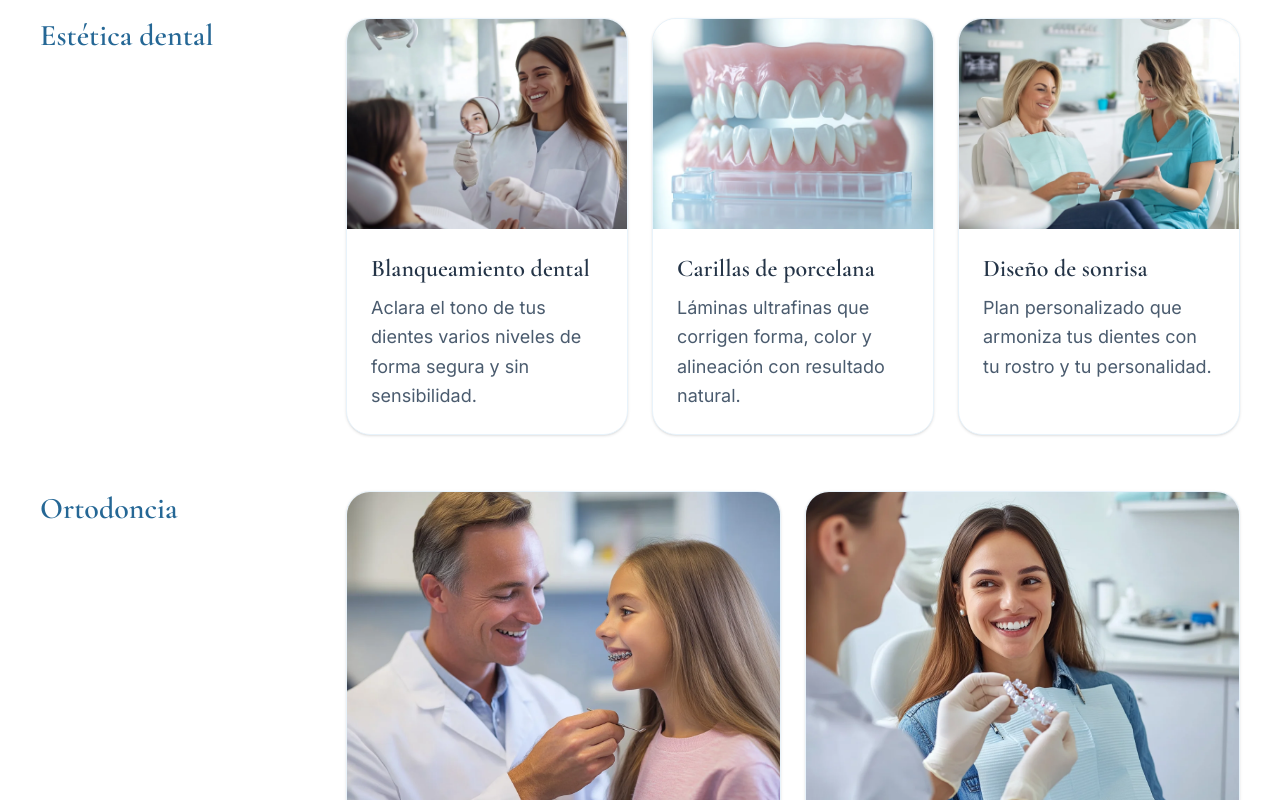
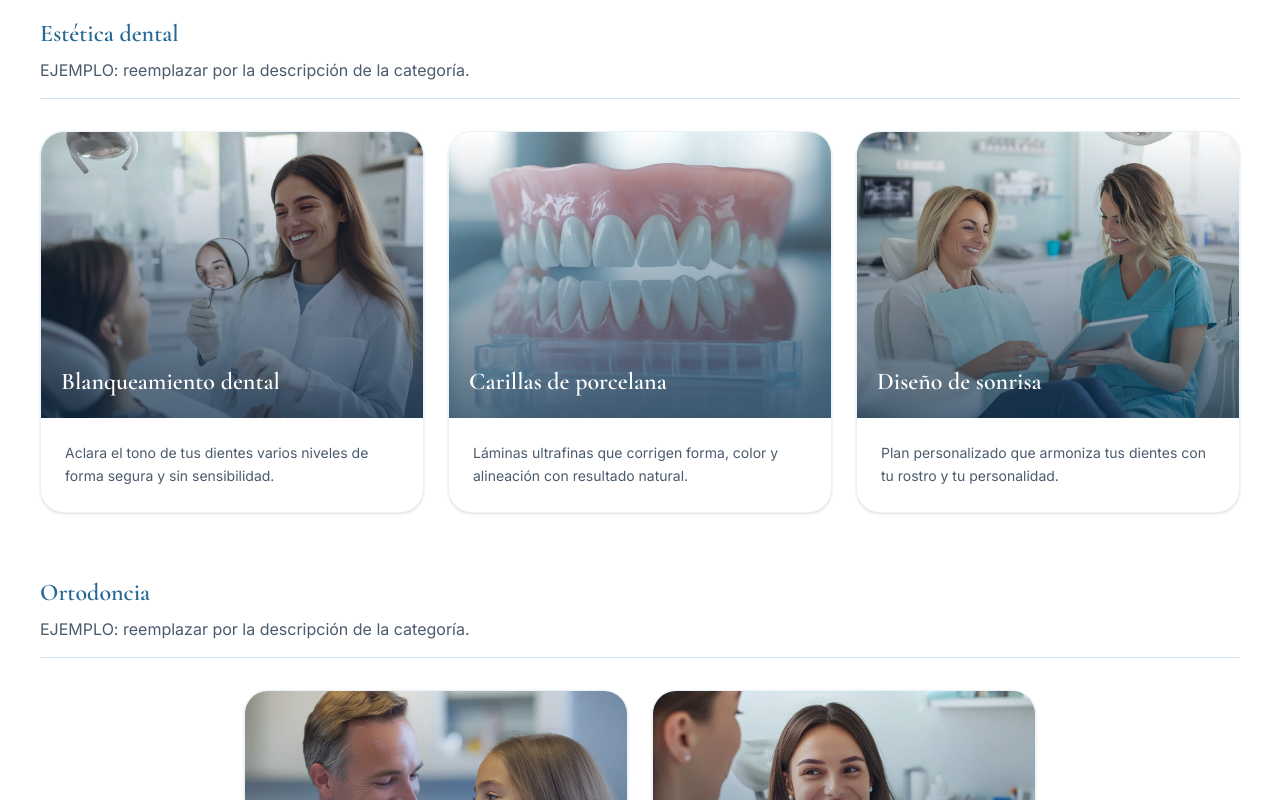
Before and after one commit to cristian596/Dental-Prime, a React (Vite) app: page / in a window 1280 px wide. Shown: the part 1240-2040 px from the top of the page. Built offline with nearby package versions, Linux system fonts and the light colour scheme.

Commit message:
changes: arreglos visuales a la seccion de tratamientos

```diff
--- a/src/components/sections/Treatments.tsx
+++ b/src/components/sections/Treatments.tsx
@@ -5,48 +5,54 @@ import { Section } from '../ui/Section'
 import type { SectionTone } from '../ui/Section'
 import { SectionTitle } from '../ui/SectionTitle'
 
-// Clases completas para que Tailwind las detecte. Cada categoría llena su fila sin tarjetas huérfanas.
-const columnsByCount: Record<number, string> = {
-  1: 'xl:grid-cols-1',
-  2: 'xl:grid-cols-2',
-  3: 'xl:grid-cols-3',
-}
-
 export function Treatments({ tone }: { tone: SectionTone }) {
   const { treatments: t } = clinic
   return (
     <Section id={t.id} tone={tone} labelledBy={`${t.id}-titulo`}>
       <SectionTitle id={`${t.id}-titulo`} title={t.title} subtitle={t.subtitle} />
-      <div className="space-y-14">
+      <div className="space-y-16">
         {t.categories.map((category) => {
           const items = treatments.filter((item) => item.category === category.id)
           if (items.length === 0) return null
           return (
-            <div key={category.id} className="xl:grid xl:grid-cols-4 xl:gap-6">
-              <h3 className="mb-6 text-3xl font-semibold text-brand-700 xl:mb-0 xl:pr-4">{category.title}</h3>
-              <ul className={`grid gap-6 sm:grid-cols-2 xl:col-span-3 ${columnsByCount[items.length] ?? 'xl:grid-cols-3'}`}>
+            <div key={category.id}>
+              <div className="mb-8 border-b border-brand-200 pb-4">
+                <h3 className="font-serif text-2xl font-semibold text-brand-700">{category.title}</h3>
+                <p className="mt-2 text-ink-soft">{category.description}</p>
+              </div>
+              {/* Flex con wrap (en vez de grid) para poder centrar las filas incompletas. */}
+              <ul className="flex flex-wrap justify-center gap-6">
                 {items.map(({ id, name, description, icon: Icon, image }) => (
-                  <Card as="li" key={id} className="flex h-full flex-col">
+                  <Card
+                    as="li"
+                    key={id}
+                    className="group flex w-full flex-col transition-colors hover:border-brand-200 md:w-[calc((100%-1.5rem)/2)] xl:w-[calc((100%-3rem)/3)]"
+                  >
                     {image && (
-                      <div className="aspect-[4/3] overflow-hidden">
+                      <div className="relative aspect-[4/3] overflow-hidden">
+                        {/* Decorativa: el título superpuesto ya describe el servicio. */}
                         <img
                           src={image.src}
-                          alt={image.alt}
+                          alt=""
                           width={1232}
                           height={928}
                           loading="lazy"
-                          className="h-full w-full object-cover"
+                          className="h-full w-full object-cover transition-transform duration-500 motion-safe:group-hover:scale-105"
                         />
+                        <div className="pointer-events-none absolute inset-0 bg-gradient-to-t from-brand-900/70 to-transparent" />
+                        <h4 className="absolute inset-x-0 bottom-0 p-5 font-serif text-2xl font-semibold text-white">{name}</h4>
                       </div>
                     )}
                     <div className="p-6">
                       {!image && (
-                        <span className="mb-4 inline-flex rounded-2xl bg-brand-100 p-3 text-brand-700">
-                          <Icon aria-hidden="true" size={28} />
-                        </span>
+                        <>
+                          <span className="mb-4 inline-flex rounded-2xl bg-brand-100 p-3 text-brand-700">
+                            <Icon aria-hidden="true" size={28} />
+                          </span>
+                          <h4 className="font-serif text-2xl font-semibold">{name}</h4>
+                        </>
                       )}
-                      <h4 className="font-serif text-2xl font-semibold">{name}</h4>
-                      <p className="mt-2 text-base leading-relaxed text-ink-soft xl:text-lg">{description}</p>
+                      <p className={`text-sm leading-relaxed text-ink-soft ${image ? '' : 'mt-2'}`}>{description}</p>
                     </div>
                   </Card>
                 ))}
--- a/src/config/clinic.ts
+++ b/src/config/clinic.ts
@@ -178,9 +178,10 @@ export const clinic = {
     title: 'Nuestros tratamientos',
     subtitle: 'Soluciones completas para estrenar la sonrisa que siempre quisiste.',
     categories: [
-      { id: 'estetica', title: 'Estética dental' },
-      { id: 'ortodoncia', title: 'Ortodoncia' },
-      { id: 'implantes', title: 'Implantes' },
+      // EJEMPLO: reemplazar las descripciones por textos reales de la clínica.
+      { id: 'estetica', title: 'Estética dental', description: 'EJEMPLO: reemplazar por la descripción de la categoría.' },
+      { id: 'ortodoncia', title: 'Ortodoncia', description: 'EJEMPLO: reemplazar por la descripción de la categoría.' },
+      { id: 'implantes', title: 'Implantes', description: 'EJEMPLO: reemplazar por la descripción de la categoría.' },
     ],
   },
 
```
